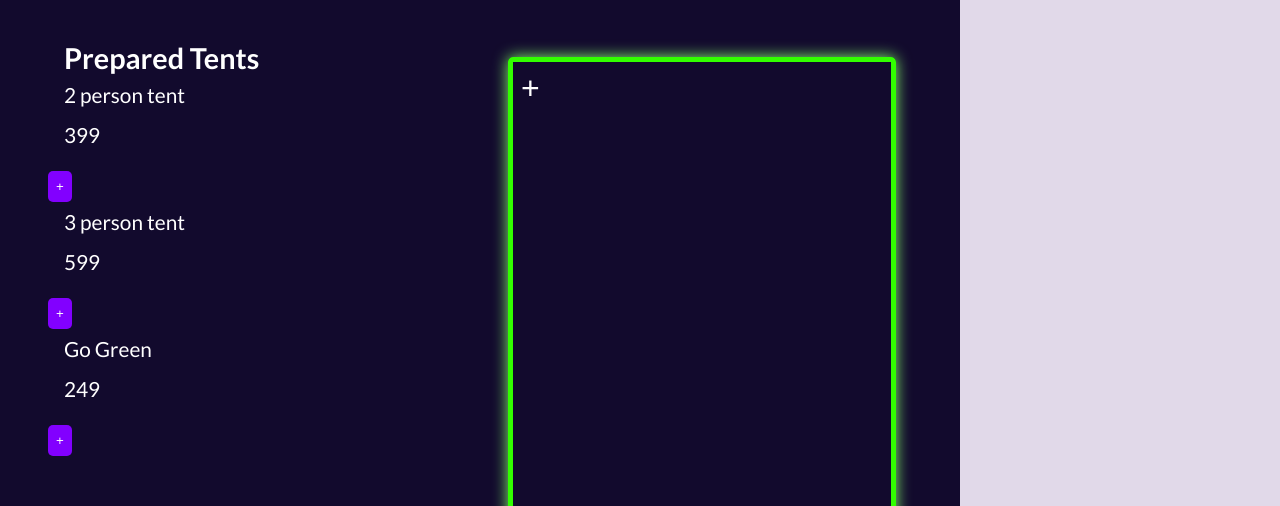
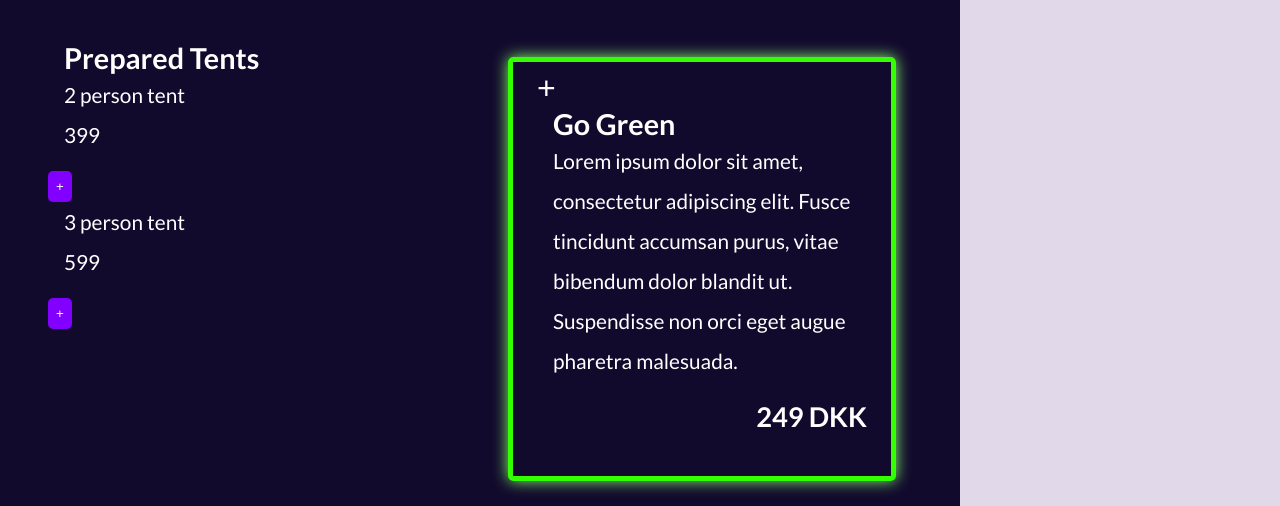
Before and after one commit to caro112f/hwaiting-booking, a React (Create React App) app: page /booking/additional in a window 1280 px wide. Shown: the part 235-741 px from the top of the page. Built offline with nearby package versions, Linux system fonts and the light colour scheme; no server answers.

Commit message:
smaller changes in style

```diff
--- a/src/components/GoGreen.jsx
+++ b/src/components/GoGreen.jsx
@@ -28,12 +28,40 @@ export default function GoGreen({ green }) {
   }
 
   return (
-    <div>
-      <p>{green.type}</p>
-      <p>{green.price}</p>
-      <button onClick={toggleGreen}>
+    /*
+    <div className="go-green-text">
+      <h3>Go green</h3>
+      <article>
+        <h4>Green camping</h4>
+        <p>
+          Lorem ipsum dolor sit amet, consectetur adipiscing elit. Fusce
+          tincidunt accumsan purus, vitae bibendum dolor blandit ut. Suspendisse
+          non orci eget augue pharetra malesuada.{" "}
+        </p>
+
+        <div class="price">
+          <p>249 DKK</p>
+        </div>
+      </article>
+    </div> */
+
+    <div className="go-green-text">
+      <button className="add" onClick={toggleGreen}>
         {basket.gogreenBA.added ? "-" : "+"}
       </button>
+
+      <h3>{green.type}</h3>
+
+      <article>
+        <p>
+          Lorem ipsum dolor sit amet, consectetur adipiscing elit. Fusce
+          tincidunt accumsan purus, vitae bibendum dolor blandit ut. Suspendisse
+          non orci eget augue pharetra malesuada.{" "}
+        </p>
+        <div className="price">
+          <p>{green.price} DKK</p>
+        </div>
+      </article>
     </div>
   );
 }
--- a/src/routes/Additionals.jsx
+++ b/src/routes/Additionals.jsx
@@ -17,11 +17,10 @@ export default function Step3(props) {
           {props.additionals.map((a) => (
             <TentOption add={a} key={a.id} />
           ))}
-          <GoGreen green={props.gogreen} key={props.gogreen.id}></GoGreen>
         </section>
 
         <section className="go-green">
-          <button className="add">+</button>
+          <GoGreen green={props.gogreen} key={props.gogreen.id}></GoGreen>
         </section>
       </div>
 
```
